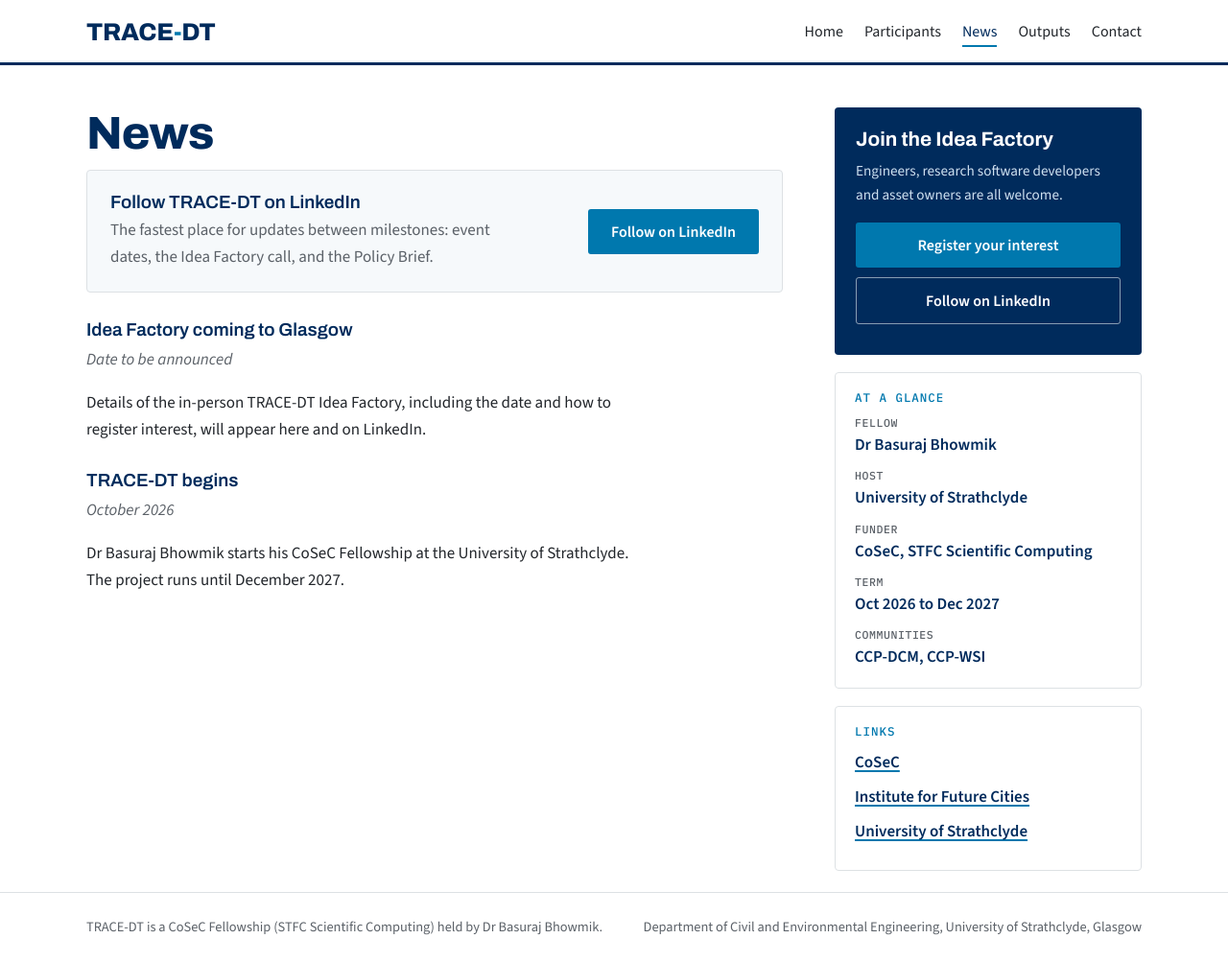
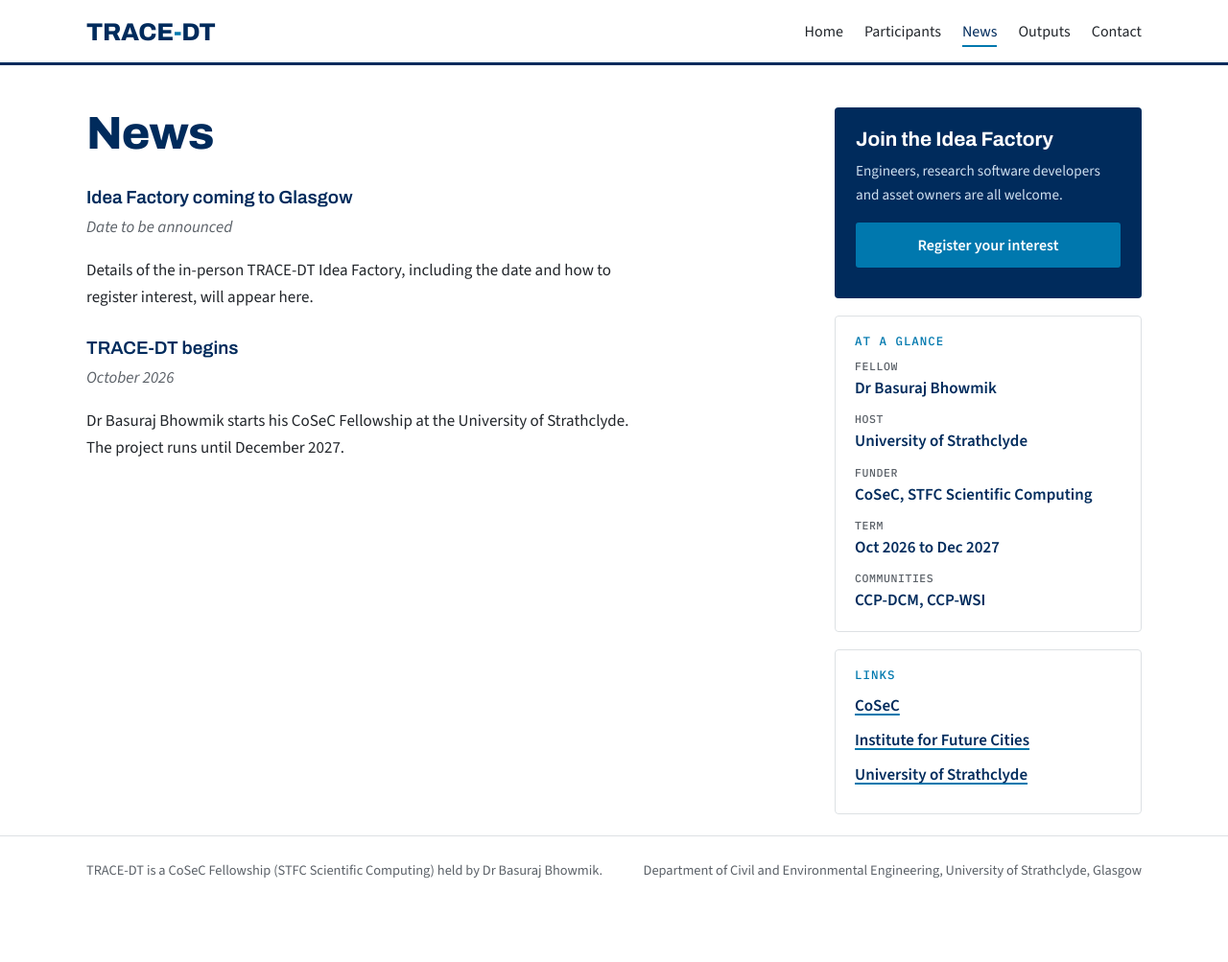
Before and after one commit to oscarlab-SHM/trace-dt, a Jekyll site: the page built from news.md, in a window 1280 px wide and 1003 px high. Shown: the whole window at 96% size. Built offline with Jekyll 4.4.1, drawn with Linux system fonts in a browser that asks for light colours; our own code applies the rules of GitHub Pages for plain Markdown files.

Commit message:
Remove LinkedIn throughout and clear the register email target
Drop every Follow on LinkedIn button (home rail, inline rail, news page,
contact page), remove the LinkedIn setup note, and empty register_url so
the Register your interest buttons remain visible but carry no target
until a Google Form link is added.

Co-Authored-By: Claude Opus 4.8 <noreply@anthropic.com>
Claude-Session: https://claude.ai/code/session_01QJRbkB8HacSdu8xzt4mWjt

```diff
--- a/_config.yml
+++ b/_config.yml
@@ -10,12 +10,8 @@ email: "basuraj.bhowmik@strath.ac.uk"
 
 # The "Register your interest" button link.
 # Paste your Google Form link between the quotes (see README for how to make one).
-# Until you do, the button opens an email to you.
-register_url: "mailto:basuraj.bhowmik@strath.ac.uk?subject=TRACE-DT%20Idea%20Factory"
-
-# The LinkedIn page for the project (see README for how to create one).
-# Until you make it, this points at the CoSeC LinkedIn.
-linkedin_url: "https://www.linkedin.com/in/cosec-ukri/"
+# It is empty for now, so the button is shown but has no target until you add a link.
+register_url: ""
 
 # Highlight colour used for links, markers and the plot line.
 # Engineering blue is the Strathclyde faculty colour.
@@ -63,4 +59,3 @@ nav:
 markdown: kramdown
 exclude:
   - README.md
-  - LINKEDIN.md
--- a/_layouts/default.html
+++ b/_layouts/default.html
@@ -10,7 +10,6 @@ layout: base
       <h2>Join the Idea Factory</h2>
       <p>Engineers, research software developers and asset owners are all welcome.</p>
       <a class="btn solid block" href="{{ site.register_url }}">Register your interest</a>
-      <a class="btn ghost block" href="{{ site.linkedin_url }}">Follow on LinkedIn</a>
     </div>
     <div class="rail-card">
       <h3>At a glance</h3>
--- a/_layouts/home.html
+++ b/_layouts/home.html
@@ -48,7 +48,6 @@ layout: base
       <h2>Join the Idea Factory</h2>
       <p>Engineers, research software developers and asset owners are all welcome.</p>
       <a class="btn solid block" href="{{ site.register_url }}">Register your interest</a>
-      <a class="btn ghost block" href="{{ site.linkedin_url }}">Follow on LinkedIn</a>
     </div>
     <div class="rail-card">
       <h3>At a glance</h3>
--- a/news.md
+++ b/news.md
@@ -2,14 +2,6 @@
 title: "News"
 ---
 # News
-
-<div class="li-panel" markdown="1">
-<div markdown="1">
-### Follow TRACE-DT on LinkedIn
-The fastest place for updates between milestones: event dates, the Idea Factory call, and the Policy Brief.
-</div>
-<a class="btn solid" href="{{ site.linkedin_url }}">Follow on LinkedIn</a>
-</div>
 
 <!-- TO ADD NEWS: copy the three lines of one item (heading, date, text),
      paste them just below this note, and change the words. Newest at the top. -->
@@ -17,7 +9,7 @@ The fastest place for updates between milestones: event dates, the Idea Factory
 ### Idea Factory coming to Glasgow
 *Date to be announced*
 
-Details of the in-person TRACE-DT Idea Factory, including the date and how to register interest, will appear here and on LinkedIn.
+Details of the in-person TRACE-DT Idea Factory, including the date and how to register interest, will appear here.
 
 ### TRACE-DT begins
 *October 2026*
```
Also changed, not shown: LINKEDIN.md (deleted, +0 -67 lines), contact.md (+0 -2 lines), README.md.
